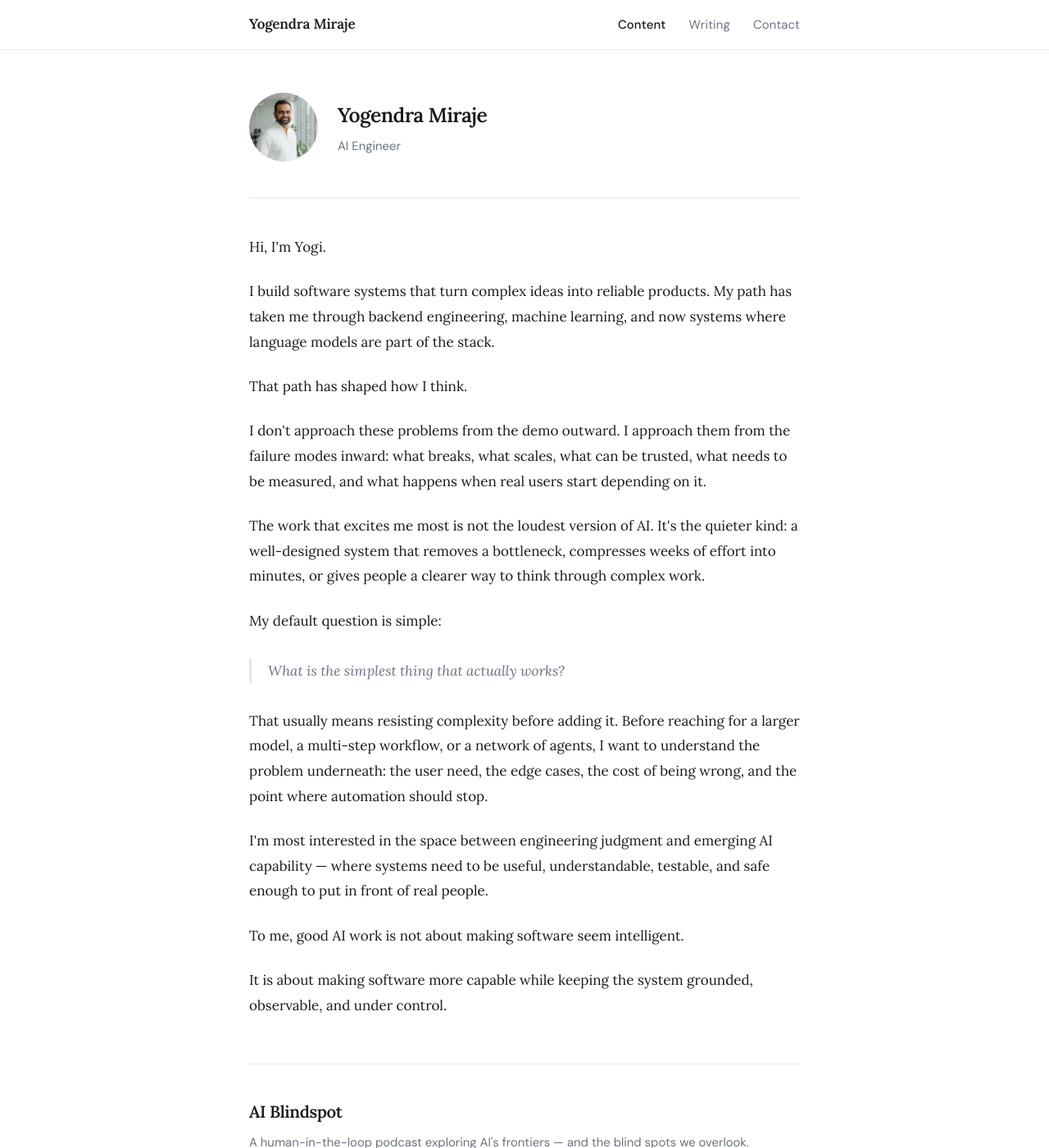
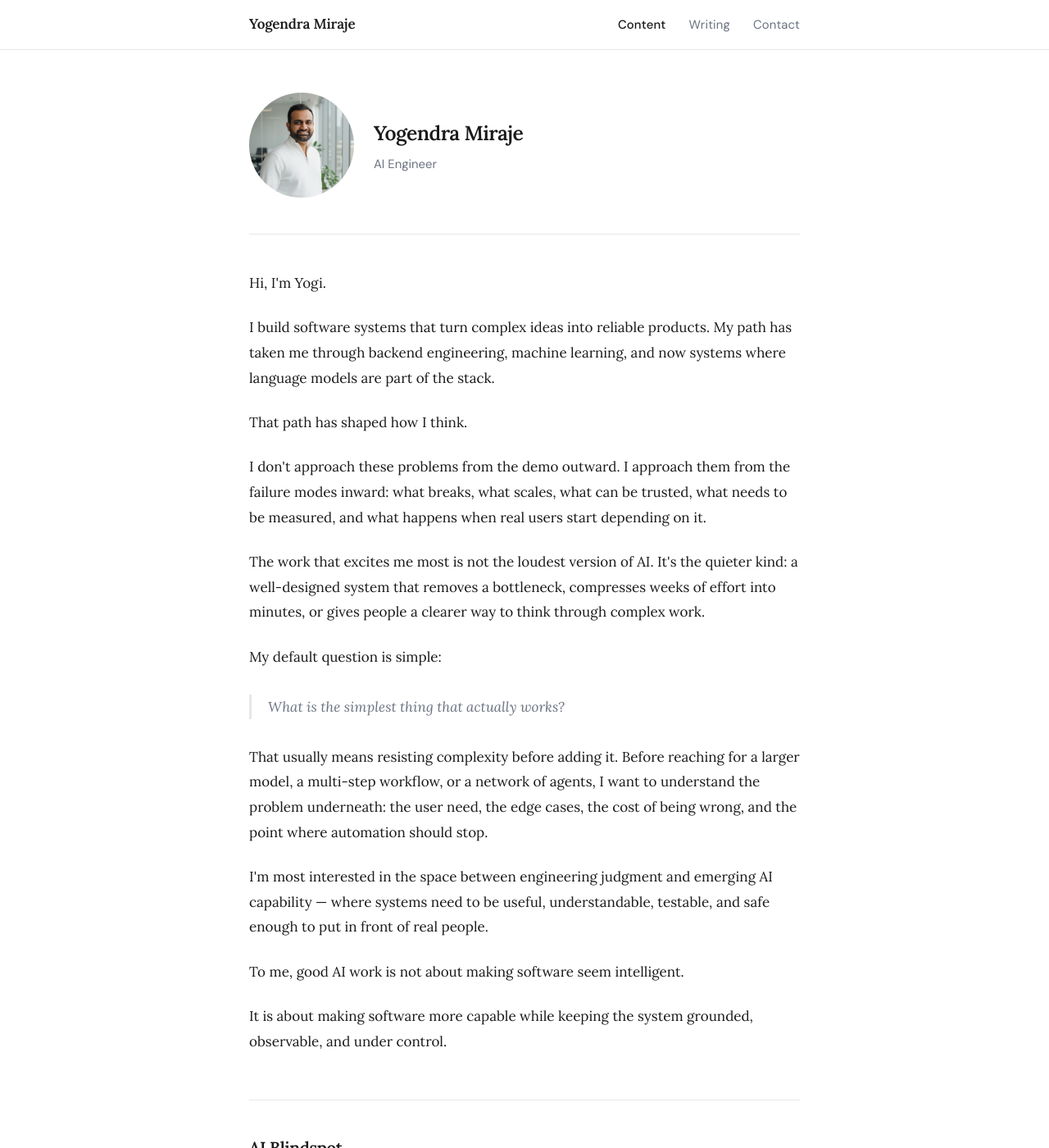
Before and after one commit to yogi-miraje/yogi-miraje.github.io, a Jekyll site: the page built from index.md, in a window 1280 px wide and 1400 px high. Shown: the whole window at 82% size. Built offline with Jekyll 4.4.1, drawn with Linux system fonts in a browser that asks for light colours.

Commit message:
Increase profile photo size (84px → 128px)
Co-Authored-By: Claude Sonnet 4.6 <noreply@anthropic.com>

```diff
--- a/assets/css/style.css
+++ b/assets/css/style.css
@@ -108,8 +108,8 @@ body {
 }
 
 .hero-photo {
-  width: 84px;
-  height: 84px;
+  width: 128px;
+  height: 128px;
   border-radius: 50%;
   object-fit: cover;
   flex-shrink: 0;
@@ -375,8 +375,8 @@ body {
   }
 
   .hero-photo {
-    width: 70px;
-    height: 70px;
+    width: 96px;
+    height: 96px;
   }
 
   .post-title {
```
